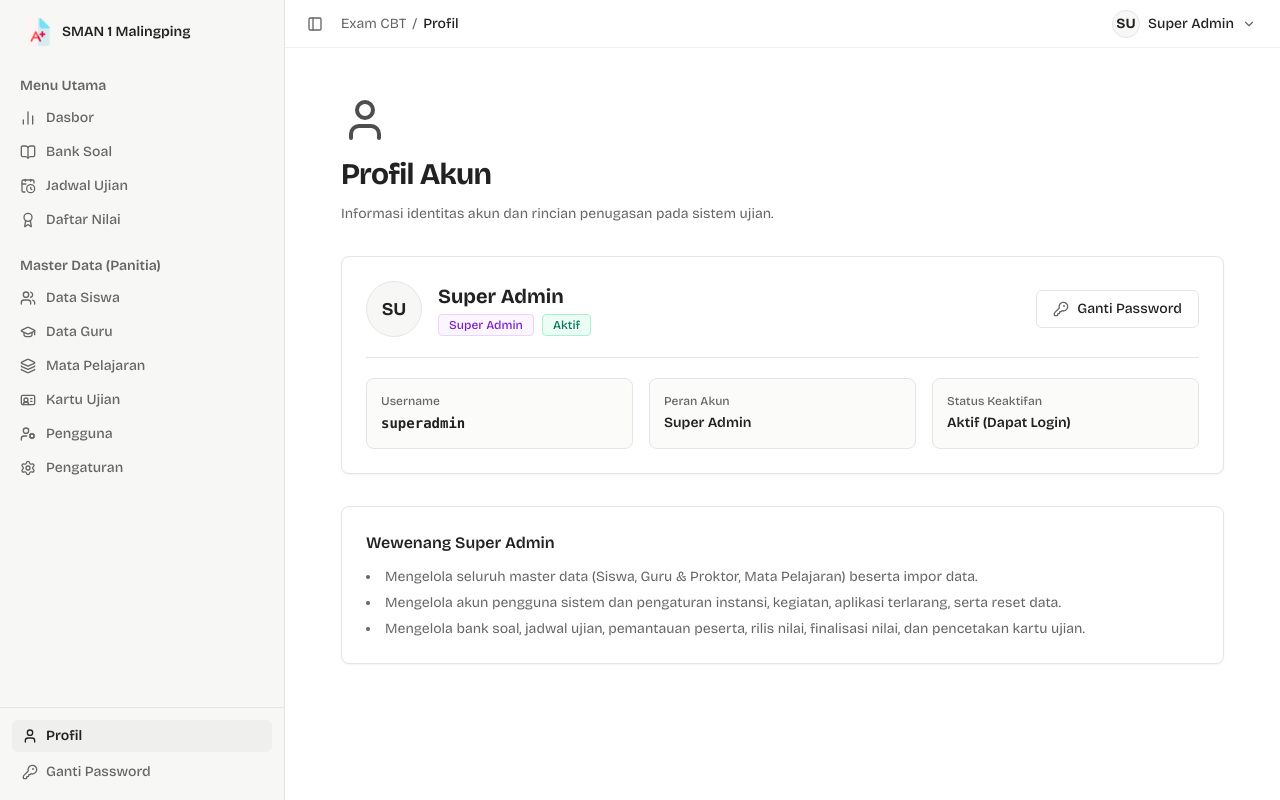
After one commit to projekrisk/exam, a Laravel app: page /profil in a window 1280 px wide. The commit adds this page. Run offline with Laravel 12, Linux system fonts and the light colour scheme; a user stored in the database is signed in; data comes from the database, SQL or seed files in the repository; some libraries are stand-ins or nearby versions.

Commit message:
menu profil

```diff
--- a/app/Http/Controllers/Web/AuthWebController.php
+++ b/app/Http/Controllers/Web/AuthWebController.php
@@ -47,6 +47,15 @@ class AuthWebController extends Controller
         return redirect()->route('login');
     }
 
+    public function showProfile(Request $request): View
+    {
+        $user = $request->user();
+        $bindings = $user->isGuru() ? $user->subjectBindingGroups() : [];
+        $allClasses = $user->isGuru() ? $user->allAssignedClasses() : [];
+
+        return view('auth.profile', compact('user', 'bindings', 'allClasses'));
+    }
+
     public function showChangePassword(): View
     {
         return view('auth.change-password');
--- /dev/null
+++ b/resources/views/auth/profile.blade.php
@@ -0,0 +1,126 @@
+@extends('layouts.app')
+
+@section('title', 'Profil Akun')
+@section('breadcrumb', 'Profil')
+
+@section('content')
+@php
+  $roleLabel = match($user->role) {
+    'super_admin' => 'Super Admin',
+    'panitia', 'admin' => 'Panitia',
+    'guru' => 'Guru Mata Pelajaran',
+    'proktor' => 'Proktor',
+    default => ucfirst($user->role),
+  };
+  $roleBadge = match($user->role) {
+    'super_admin' => 'bg-purple-50 text-purple-700 border-purple-200',
+    'panitia', 'admin' => 'bg-amber-50 text-amber-700 border-amber-200',
+    'guru' => 'bg-blue-50 text-notion-blue border-blue-200',
+    default => 'bg-notion-hover text-notion-gray border-notion-border',
+  };
+@endphp
+
+<div class="space-y-3">
+  <i data-lucide="user" class="w-12 h-12 text-notion-text/80"></i>
+  <h1 class="text-3xl font-bold tracking-tight">Profil Akun</h1>
+  <p class="text-notion-gray text-sm">Informasi identitas akun dan rincian penugasan pada sistem ujian.</p>
+</div>
+
+<div class="border border-notion-border rounded-lg bg-white p-6 shadow-sm space-y-5">
+  <div class="flex flex-col sm:flex-row sm:items-center justify-between gap-4 pb-5 border-b border-notion-border">
+    <div class="flex items-center gap-4 min-w-0">
+      <div class="w-14 h-14 rounded-full bg-notion-sidebar border border-notion-border flex items-center justify-center text-lg font-bold text-notion-text shrink-0">
+        {{ strtoupper(substr($user->name, 0, 2)) }}
+      </div>
+      <div class="min-w-0 space-y-1">
+        <h2 class="text-xl font-bold text-notion-text truncate">{{ $user->name }}</h2>
+        <div class="flex flex-wrap items-center gap-2">
+          <span class="px-2.5 py-0.5 rounded text-xs font-medium border {{ $roleBadge }}">{{ $roleLabel }}</span>
+          @if($user->is_active)
+            <span class="px-2.5 py-0.5 rounded text-xs font-medium bg-emerald-50 text-emerald-700 border border-emerald-200">Aktif</span>
+          @else
+            <span class="px-2.5 py-0.5 rounded text-xs font-medium bg-notion-hover text-notion-gray border border-notion-border">Nonaktif</span>
+          @endif
+        </div>
+      </div>
+    </div>
+
+    <a href="{{ route('password.change') }}" class="px-4 py-2 bg-white border border-notion-border rounded-md text-sm font-medium hover:bg-notion-hover transition-colors inline-flex items-center justify-center gap-2 shrink-0 w-fit">
+      <i data-lucide="key-round" class="w-4 h-4 text-notion-gray"></i> Ganti Password
+    </a>
+  </div>
+
+  <div class="grid grid-cols-1 sm:grid-cols-2 lg:grid-cols-3 gap-4 text-sm">
+    <div class="p-3.5 rounded-lg bg-notion-sidebar/50 border border-notion-border">
+      <span class="text-xs font-medium text-notion-gray block mb-1">{{ $user->isGuru() ? 'NIP / Username' : 'Username' }}</span>
+      <span class="font-mono font-semibold text-notion-text">{{ $user->username }}</span>
+    </div>
+    <div class="p-3.5 rounded-lg bg-notion-sidebar/50 border border-notion-border">
+      <span class="text-xs font-medium text-notion-gray block mb-1">Peran Akun</span>
+      <span class="font-semibold text-notion-text">{{ $roleLabel }}</span>
+    </div>
+    <div class="p-3.5 rounded-lg bg-notion-sidebar/50 border border-notion-border">
+      <span class="text-xs font-medium text-notion-gray block mb-1">Status Keaktifan</span>
+      <span class="font-semibold text-notion-text">{{ $user->is_active ? 'Aktif (Dapat Login)' : 'Nonaktif' }}</span>
+    </div>
+  </div>
+</div>
+
+@if($user->isGuru())
+  <div class="border border-notion-border rounded-lg bg-white overflow-hidden shadow-sm">
+    <div class="p-4 sm:px-6 border-b border-notion-border bg-notion-sidebar/40 flex flex-col sm:flex-row sm:items-center justify-between gap-2">
+      <div>
+        <h2 class="text-base font-semibold text-notion-text">Penugasan Mengajar</h2>
+        <p class="text-xs text-notion-gray">Daftar mata pelajaran dan kelas yang diampu sesuai pemetaan oleh admin.</p>
+      </div>
+      <span class="text-xs font-medium px-2.5 py-1 rounded bg-white border border-notion-border text-notion-text tnum w-fit">
+        {{ count($bindings) }} Kelompok Mapel • {{ count($allClasses) }} Kelas
+      </span>
+    </div>
+
+    <div class="divide-y divide-notion-border">
+      @forelse($bindings as $b)
+        <div class="p-4 sm:px-6 flex flex-col sm:flex-row sm:items-center justify-between gap-3">
+          <div class="font-semibold text-sm text-notion-text">{{ $b['subject_name'] }}</div>
+          <div class="flex flex-wrap gap-1.5">
+            @forelse($b['classes'] as $kelas)
+              <span class="px-2.5 py-0.5 rounded bg-notion-sidebar border border-notion-border text-xs font-medium text-notion-text">{{ $kelas }}</span>
+            @empty
+              <span class="text-xs text-notion-gray">Belum ada kelas terdaftar</span>
+            @endforelse
+          </div>
+        </div>
+      @empty
+        <div class="p-8 text-center text-sm text-notion-gray">
+          Belum ada penugasan mata pelajaran dan kelas untuk akun ini.
+        </div>
+      @endforelse
+    </div>
+  </div>
+@elseif($user->isSuperAdmin())
+  <div class="border border-notion-border rounded-lg bg-white p-6 shadow-sm space-y-3">
+    <h2 class="text-base font-semibold text-notion-text">Wewenang Super Admin</h2>
+    <ul class="text-sm text-notion-gray space-y-1.5 list-disc list-inside">
+      <li>Mengelola seluruh master data (Siswa, Guru &amp; Proktor, Mata Pelajaran) beserta impor data.</li>
+      <li>Mengelola akun pengguna sistem dan pengaturan instansi, kegiatan, aplikasi terlarang, serta reset data.</li>
+      <li>Mengelola bank soal, jadwal ujian, pemantauan peserta, rilis nilai, finalisasi nilai, dan pencetakan kartu ujian.</li>
+    </ul>
+  </div>
+@elseif($user->isAdmin())
+  <div class="border border-notion-border rounded-lg bg-white p-6 shadow-sm space-y-3">
+    <h2 class="text-base font-semibold text-notion-text">Wewenang Panitia Ujian</h2>
+    <ul class="text-sm text-notion-gray space-y-1.5 list-disc list-inside">
+      <li>Mengelola jadwal ujian terpusat, pemantauan peserta, token ujian, serta merilis nilai ujian.</li>
+      <li>Meninjau kesiapan bank soal, mencetak kartu peserta ujian, dan mengelola daftar nilai terfinalisasi.</li>
+      <li>Melihat data siswa, guru, dan mata pelajaran secara <em>read-only</em>.</li>
+    </ul>
+  </div>
+@elseif($user->isProktor())
+  <div class="border border-notion-border rounded-lg bg-white p-6 shadow-sm space-y-3">
+    <h2 class="text-base font-semibold text-notion-text">Wewenang Proktor</h2>
+    <ul class="text-sm text-notion-gray space-y-1.5 list-disc list-inside">
+      <li>Memantau pelaksanaan ujian, memperbarui token aktif, serta menangani reset perangkat dan buka kunci peserta.</li>
+    </ul>
+  </div>
+@endif
+@endsection
--- a/resources/views/dashboard/index.blade.php
+++ b/resources/views/dashboard/index.blade.php
@@ -23,7 +23,7 @@
 
 <div class="grid grid-cols-2 sm:grid-cols-4 gap-6 pt-5 border-t border-notion-border">
   <div class="flex flex-col">
-    <span class="text-sm font-medium text-notion-gray mb-1">Total Siswa Aktif</span>
+    <span class="text-sm font-medium text-notion-gray mb-1">{{ auth()->user()->isGuru() ? 'Siswa Diampu' : 'Total Siswa Aktif' }}</span>
     <span class="text-2xl sm:text-3xl font-semibold text-notion-text tnum">{{ number_format($stats['students']) }}</span>
   </div>
   <div class="flex flex-col sm:border-l border-notion-border sm:pl-6">
--- a/resources/views/layouts/app.blade.php
+++ b/resources/views/layouts/app.blade.php
@@ -177,7 +177,11 @@
     </div>
 
     <div class="p-3 border-t border-notion-border space-y-1">
-      <a href="{{ route('password.change') }}" title="Ganti Password" class="sidebar-link w-full flex items-center gap-2 px-2.5 py-1.5 text-sm text-notion-gray hover:bg-notion-hover hover:text-notion-text rounded-md transition-colors">
+      <a href="{{ route('profile.show') }}" title="Profil" class="sidebar-link w-full flex items-center gap-2 px-2.5 py-1.5 text-sm rounded-md transition-colors {{ request()->routeIs('profile.show') ? 'bg-notion-hover text-notion-text font-semibold' : 'text-notion-gray hover:bg-notion-hover hover:text-notion-text font-medium' }}">
+        <i data-lucide="user" class="w-4 h-4 shrink-0"></i>
+        <span class="sidebar-label truncate">Profil</span>
+      </a>
+      <a href="{{ route('password.change') }}" title="Ganti Password" class="sidebar-link w-full flex items-center gap-2 px-2.5 py-1.5 text-sm rounded-md transition-colors {{ request()->routeIs('password.change') ? 'bg-notion-hover text-notion-text font-semibold' : 'text-notion-gray hover:bg-notion-hover hover:text-notion-text font-medium' }}">
         <i data-lucide="key-round" class="w-4 h-4 shrink-0"></i>
         <span class="sidebar-label truncate">Ganti Password</span>
       </a>
@@ -232,15 +236,15 @@
       <div class="max-w-5xl mx-auto px-5 sm:px-10 md:px-14 py-8 md:py-12 space-y-8">
 
         @if(auth()->user()->must_change_password)
-        <div class="flex items-center justify-between gap-3 p-4 bg-amber-50 border border-amber-200 rounded-lg text-sm">
-          <div class="flex items-center gap-3">
+        <div class="flex flex-col sm:flex-row sm:items-center justify-between gap-3 p-4 bg-amber-50 border border-amber-200 rounded-lg text-sm">
+          <div class="flex flex-col sm:flex-row sm:items-center gap-2.5 sm:gap-3">
             <i data-lucide="alert-triangle" class="w-5 h-5 text-amber-600 shrink-0"></i>
             <div>
               <h4 class="font-semibold text-amber-900">Keamanan Akun Guru</h4>
               <p class="text-amber-800">Anda masih menggunakan password default. Disarankan segera mengganti password Anda.</p>
             </div>
           </div>
-          <a href="{{ route('password.change') }}" class="px-3 py-1.5 bg-white border border-amber-300 text-amber-900 text-sm font-semibold rounded-md hover:bg-amber-100 shrink-0">Ganti Sekarang</a>
+          <a href="{{ route('password.change') }}" class="w-full sm:w-auto text-center px-3 py-1.5 bg-white border border-amber-300 text-amber-900 text-sm font-semibold rounded-md hover:bg-amber-100 shrink-0">Ganti Sekarang</a>
         </div>
         @endif
 
--- a/routes/web.php
+++ b/routes/web.php
@@ -25,6 +25,7 @@ Route::post('/masuk', [AuthWebController::class, 'login'])->name('login.post');
 
 Route::middleware('auth')->group(function () {
     Route::post('/keluar', [AuthWebController::class, 'logout'])->name('logout');
+    Route::get('/profil', [AuthWebController::class, 'showProfile'])->name('profile.show');
     Route::get('/ganti-password', [AuthWebController::class, 'showChangePassword'])->name('password.change');
     Route::post('/ganti-password', [AuthWebController::class, 'updatePassword'])->name('password.update');
 
```
Also changed, not shown: app/Http/Controllers/Web/DashboardController.php (+17 -3 lines), resources/views/question_banks/index.blade.php (+10 -9 lines), tests/Feature/RoleAccessTest.php (+6 -0 lines).
